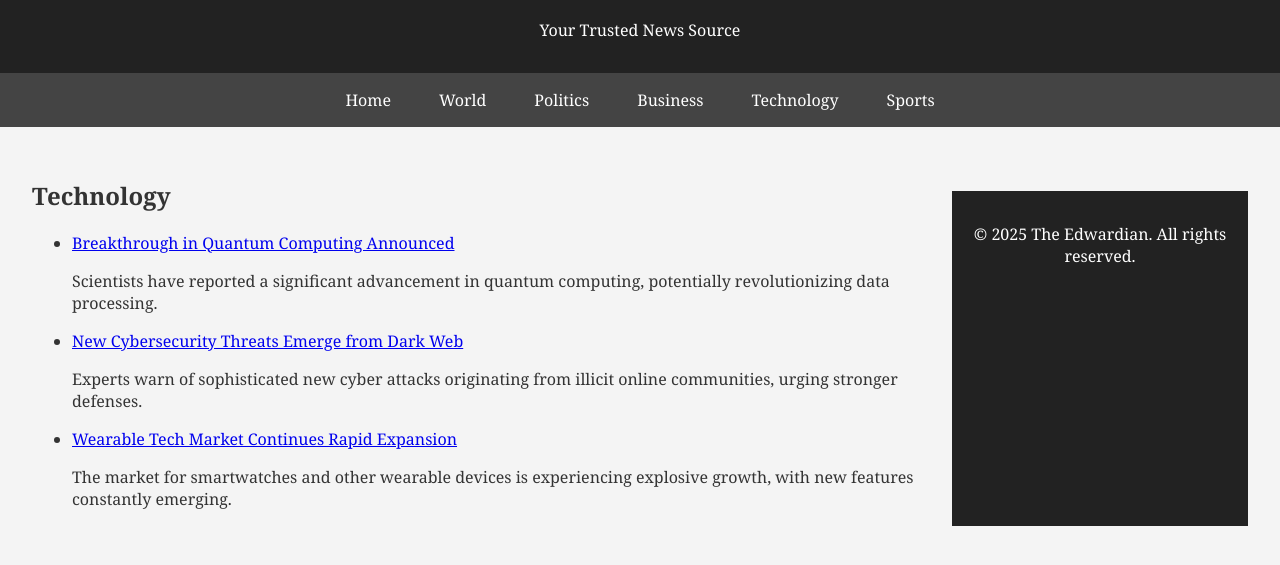
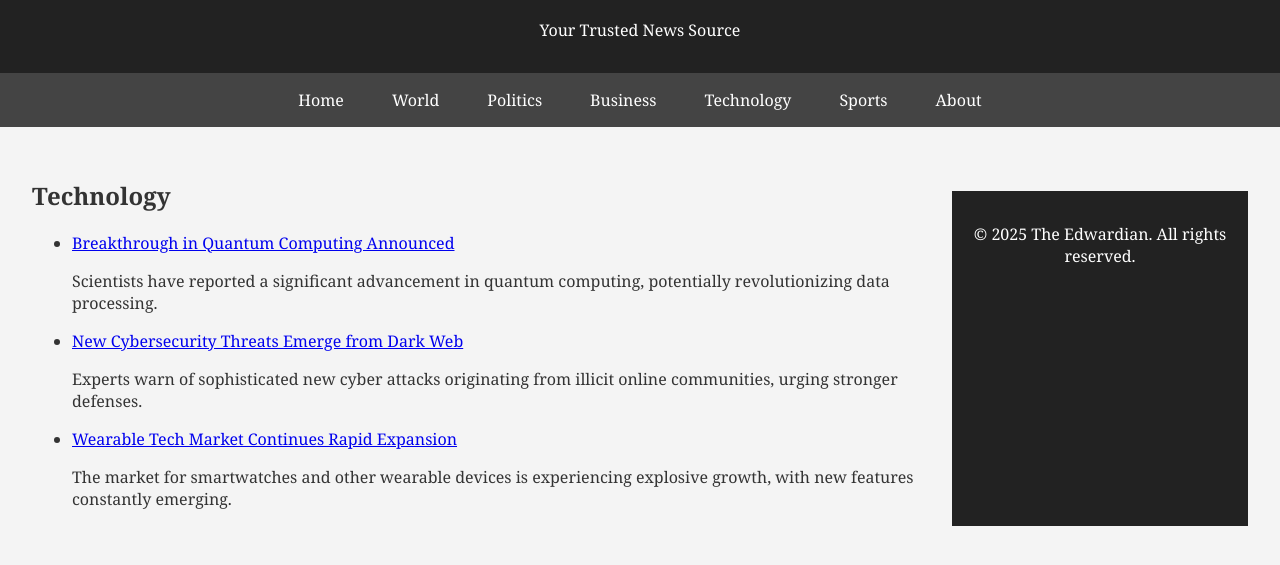
Before and after one commit to studypi3/TheEdwardianTechnology, a plain HTML site: page index.html in a window 1280 px wide. Shown: the part 83-648 px from the top of the page. Drawn offline with Linux system fonts and the light colour scheme.

Commit message:
Update index.html

```diff
--- a/index.html
+++ b/index.html
@@ -94,6 +94,7 @@
     <a href="https://studypi3.github.io/TheEdwardianBuisness/">Business</a>
     <a href="https://studypi3.github.io/TheEdwardianTechnology/">Technology</a>
     <a href="https://studypi3.github.io/TheEdwardianSports/">Sports</a>
+    <a href="https://studypi3.github.io/TheEdwardianAbout/">About</a>
   </nav>
     <main class="container">
          <section id="technology" class="topic-section">
```
